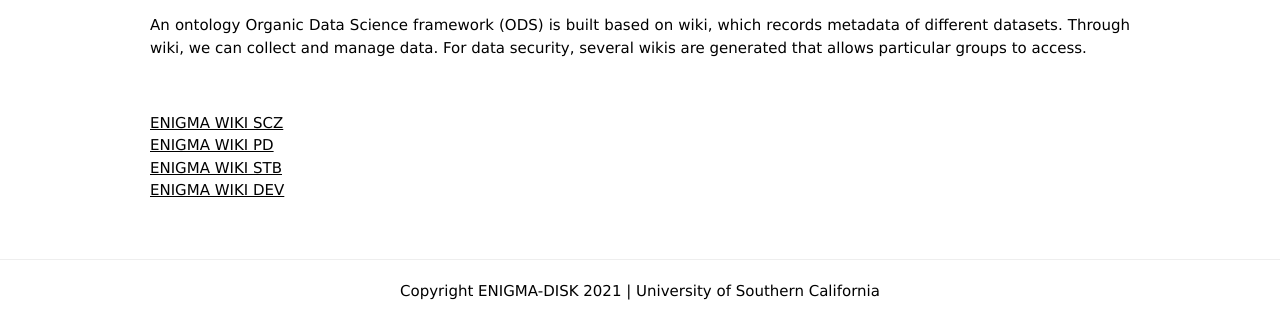
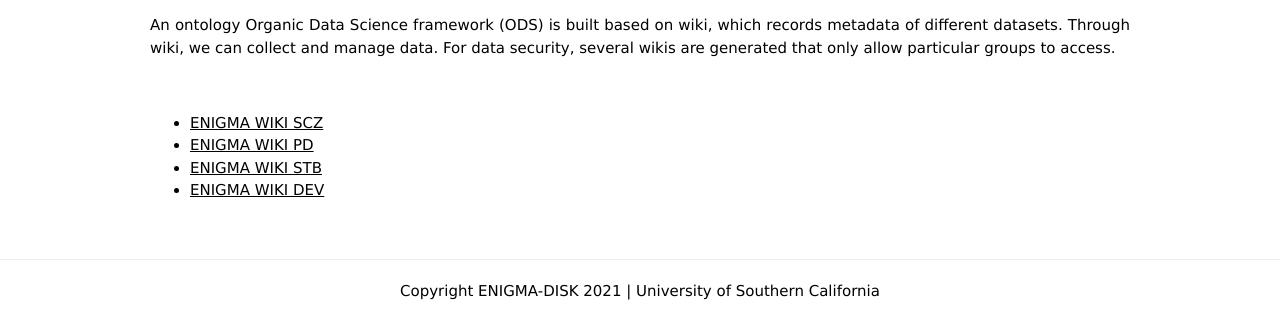
Before and after one commit to KnowledgeCaptureAndDiscovery/NeuroDISK, a plain HTML site: page portal.html in a window 1280 px wide. Shown: the part 673-991 px from the top of the page. Drawn offline with nearby package versions, Linux system fonts and the light colour scheme.

Commit message:
Update portal.html

```diff
--- a/portal.html
+++ b/portal.html
@@ -144,13 +144,13 @@
     </div>
 
     <div class="w3-content w3-justify">
-      <p>An ontology Organic Data Science framework (ODS) is built based on wiki, which records metadata of different datasets. Through wiki, we can collect and manage data. For data security, several wikis are generated that allows particular groups to access.</p><br />
-      <p>
-        <a href="http://organicdatacuration.org/enigma_scz/index.php/Main_Page">ENIGMA WIKI SCZ</a><br />
-        <a href="http://organicdatacuration.org/enigma_pd/index.php/Main_Page">ENIGMA WIKI PD</a><br />
-        <a href="http://organicdatacuration.org/enigma_stb/index.php/Main_Page">ENIGMA WIKI STB</a><br />
-        <a href="http://organicdatapublishing.org/enigma_dev/index.php/Main_Page">ENIGMA WIKI DEV</a><br />
-      </p>
+      <p>An ontology Organic Data Science framework (ODS) is built based on wiki, which records metadata of different datasets. Through wiki, we can collect and manage data. For data security, several wikis are generated that only allow particular groups to access.</p><br />
+      <ul>
+        <li><a href="http://organicdatacuration.org/enigma_scz/index.php/Main_Page">ENIGMA WIKI SCZ</a><br /></li>
+        <li><a href="http://organicdatacuration.org/enigma_pd/index.php/Main_Page">ENIGMA WIKI PD</a><br /></li>
+        <li><a href="http://organicdatacuration.org/enigma_stb/index.php/Main_Page">ENIGMA WIKI STB</a><br /></li>
+        <li><a href="http://organicdatapublishing.org/enigma_dev/index.php/Main_Page">ENIGMA WIKI DEV</a><br /></li>
+      </ul>
     </div>
     <br />
 
```
